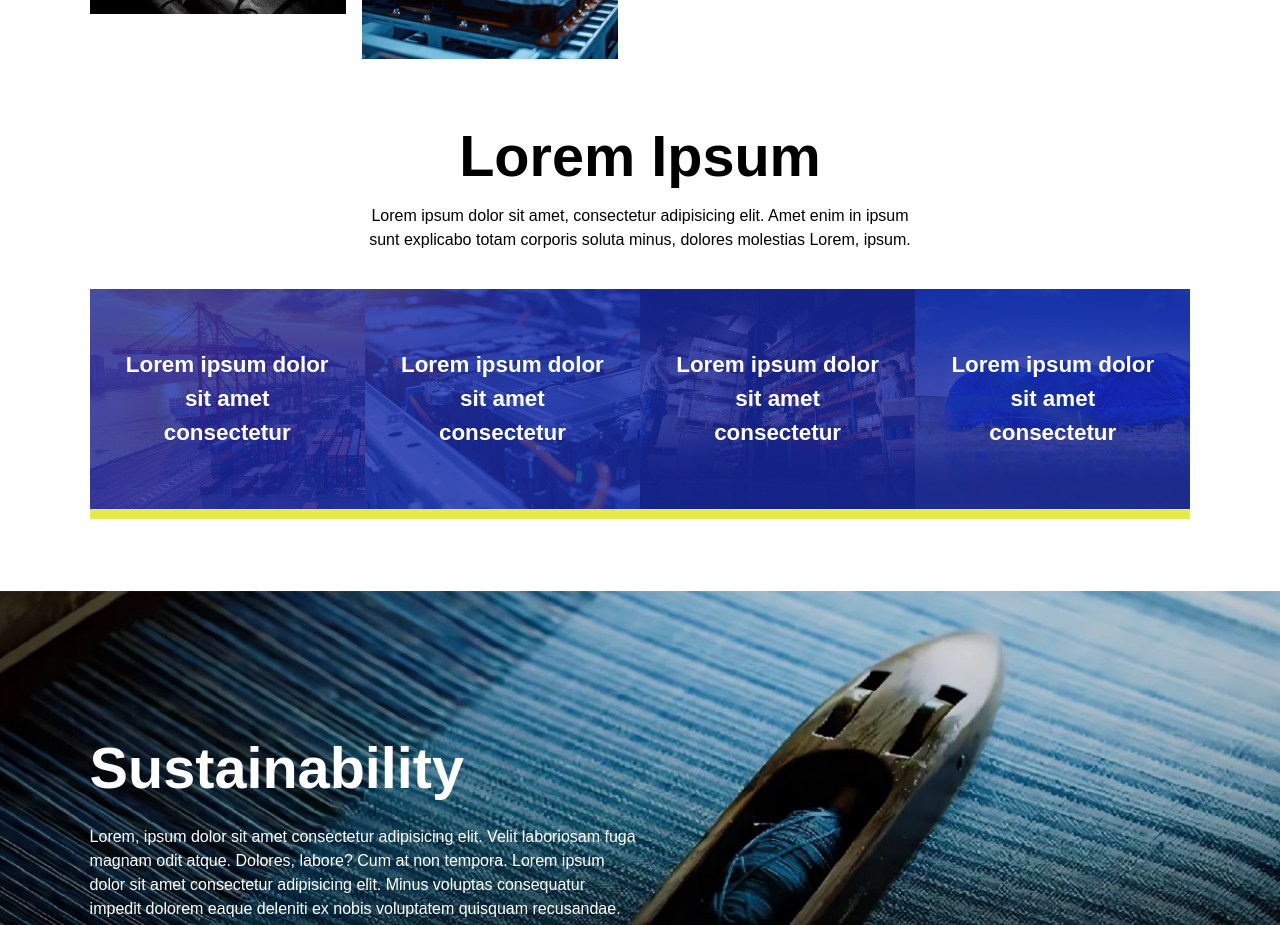
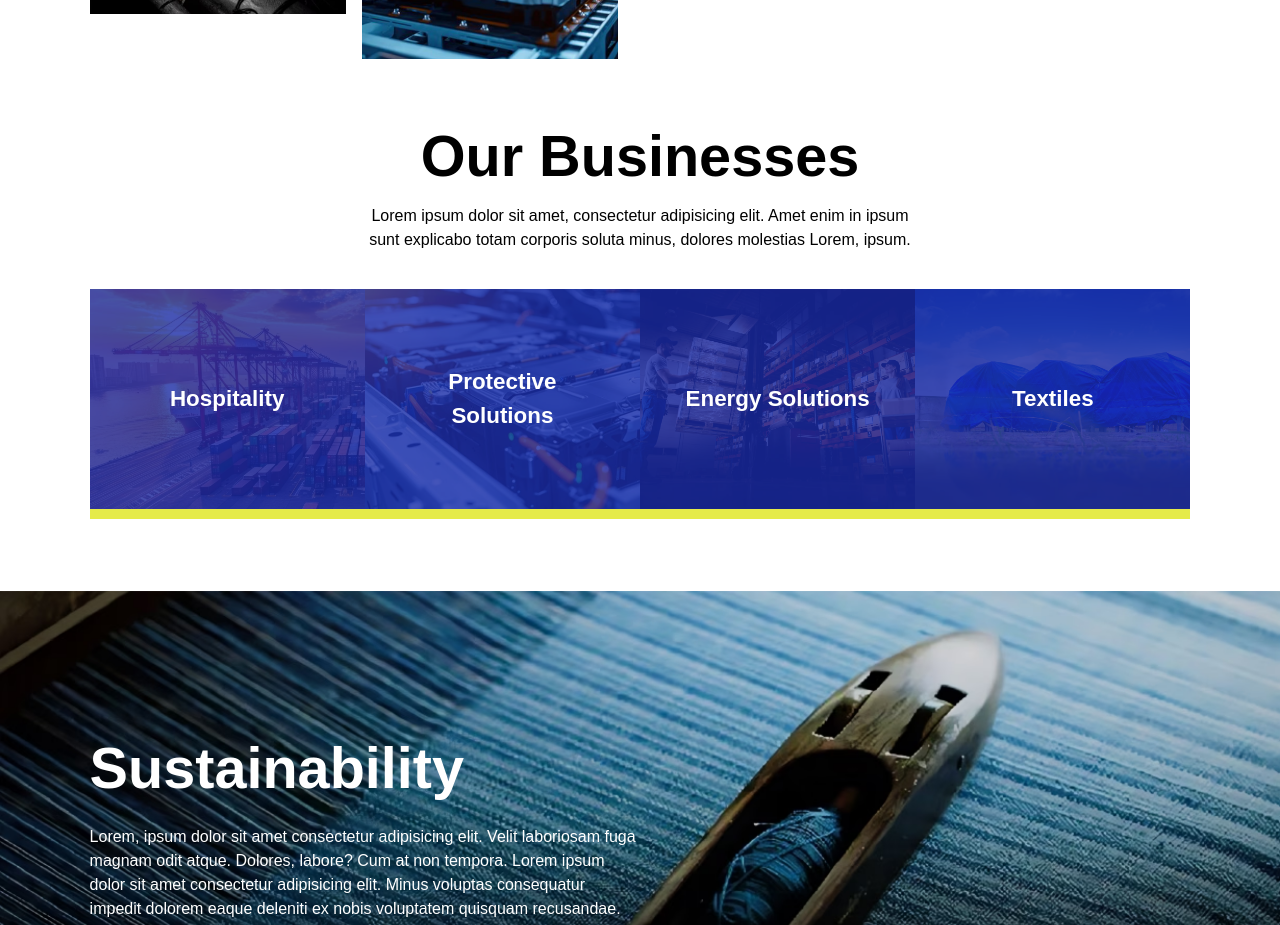
Before and after one commit to josephpal27/tandhan-group, a Next.js app: page / in a window 1280 px wide. Shown: the part 2080-3005 px from the top of the page. Built offline with nearby package versions, Linux system fonts and the light colour scheme; a web font is replaced by a local one.

Commit message:
Services updated

```diff
--- a/src/components/home/OurServices.jsx
+++ b/src/components/home/OurServices.jsx
@@ -6,25 +6,25 @@ import { headingVariant } from "@/utils/animations";
 const servicesData = [
     {
         id: 1,
-        title: "Lorem ipsum dolor sit amet consectetur",
+        title: "Hospitality",
         desc: "Lorem ipsum dolor, sit amet consectetur adipisicing elit. Optio consectetur distinctio odit ab consectetur earum ipsum magni iste unde architecto quaerat.",
         image: "/images/services/1.avif",
     },
     {
         id: 2,
-        title: "Lorem ipsum dolor sit amet consectetur",
+        title: "Protective Solutions",
         desc: "Lorem ipsum dolor, sit amet consectetur adipisicing elit. Optio consectetur distinctio odit ab consectetur earum ipsum magni iste unde architecto quaerat.",
         image: "/images/services/2.avif",
     },
     {
         id: 3,
-        title: "Lorem ipsum dolor sit amet consectetur",
+        title: "Energy Solutions",
         desc: "Lorem ipsum dolor, sit amet consectetur adipisicing elit. Optio consectetur distinctio odit ab consectetur earum ipsum magni iste unde architecto quaerat.",
         image: "/images/services/3.avif",
     },
     {
         id: 4,
-        title: "Lorem ipsum dolor sit amet consectetur",
+        title: "Textiles",
         desc: "Lorem ipsum dolor, sit amet consectetur adipisicing elit. Optio consectetur distinctio odit ab consectetur earum ipsum magni iste unde architecto quaerat.",
         image: "/images/services/4.avif",
     },
@@ -41,7 +41,7 @@ const OurServices = () => {
                     whileInView="visible"
                     viewport={{ once: true }}
                 >
-                    Lorem Ipsum
+                    Our Businesses
                 </motion.h4>
                 <p className="w-[50%] mt-[1rem]">
                     Lorem ipsum dolor sit amet, consectetur adipisicing elit. Amet enim in ipsum sunt explicabo totam corporis soluta minus, dolores molestias Lorem, ipsum.
```
